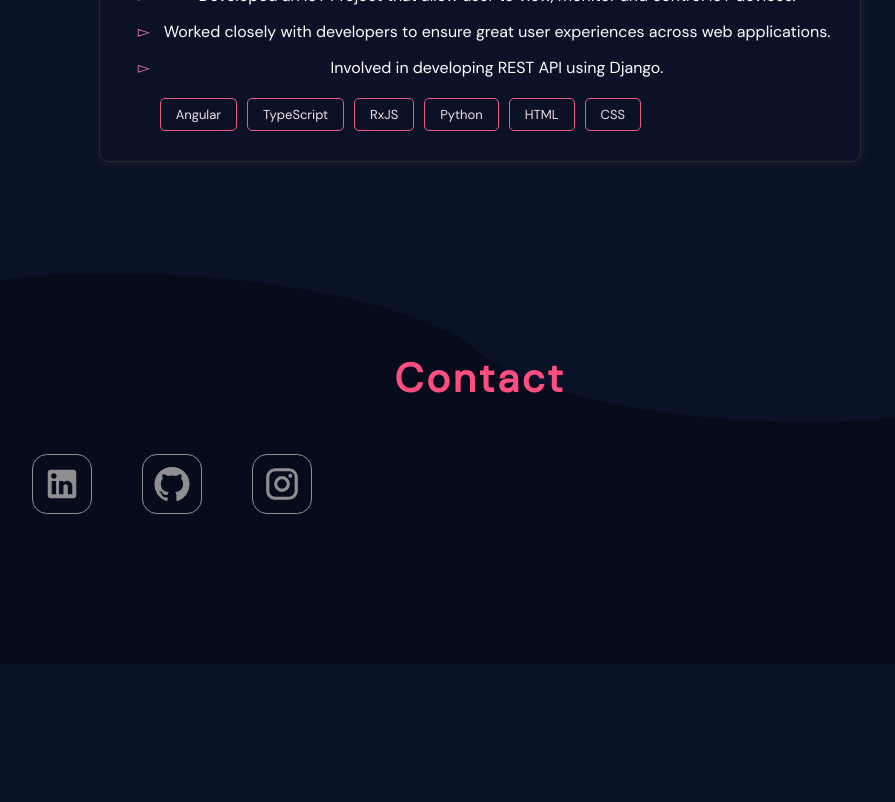
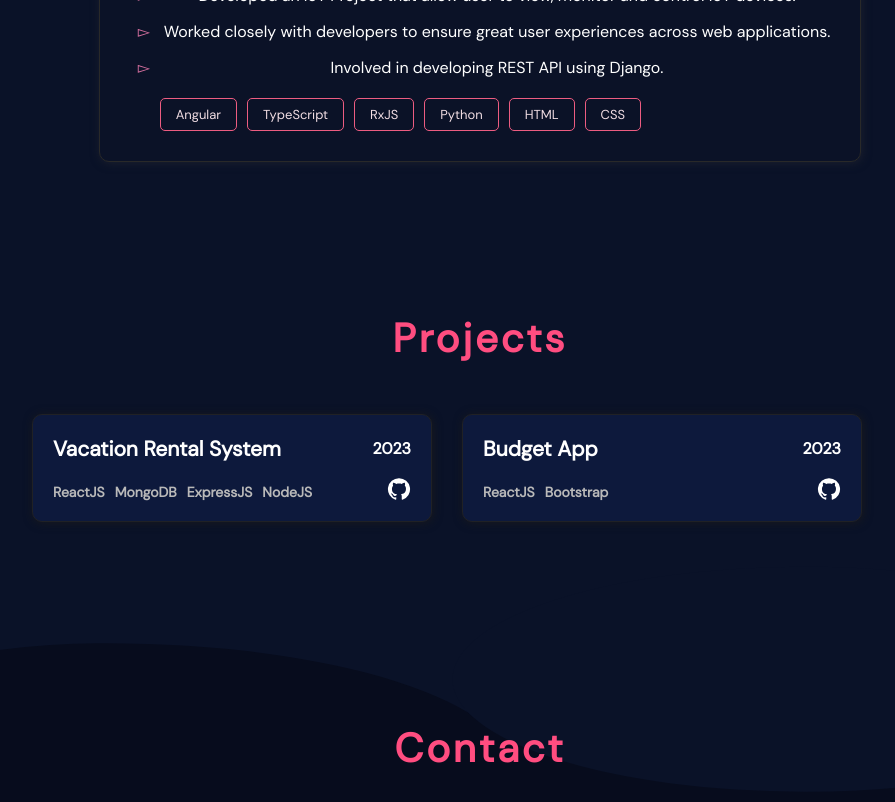
Before and after one commit to ongch24014/portfolio, a React (Create React App) app: page / in a window 1280 px wide. Shown: the part 1980-2782 px from the top of the page, without its empty margins (160-1055 px from the left). Before the commit the page ends 2644 px from the top, so only its background shows below. Built offline with nearby package versions, Linux system fonts and the light colour scheme.

Commit message:
added projects

```diff
--- a/src/App.js
+++ b/src/App.js
@@ -8,6 +8,7 @@ import LoadingPage from './LoadingPage';
 import { useEffect, useState } from 'react';
 import { useMediaQuery } from 'react-responsive';
 import 'animate.css';
+import Projects from './projects/Projects';
 
 function App() {
   const [currentNav, setNav] = useState('about');
@@ -34,7 +35,7 @@ function App() {
     } else if ((window.innerHeight + window.scrollY) / document.body.offsetHeight >= 0.99) {
       setNav('contact');
     } else {
-      const navlist = ['about', 'skill', 'experience'];
+      const navlist = ['about', 'skill', 'experience', 'projects'];
       navlist.forEach(element => {
 
         const ele = document.getElementById(element);
@@ -61,7 +62,6 @@ function App() {
 
       const targetScroll = element.getBoundingClientRect().top + document.documentElement.scrollTop + 30;
       if (windowScroll >= targetScroll) {
-        console.log('add')
         element.classList.add('animate__fadeInUp');
       }
     });
@@ -78,6 +78,7 @@ function App() {
       <About dark="true"></About>
       <Skill dark="true"></Skill>
       <Experience dark="true"></Experience>
+      <Projects dark="true"></Projects>
       <Contact dark="true"></Contact>
     </div>
   );
--- a/src/experience/experience.css
+++ b/src/experience/experience.css
@@ -18,6 +18,10 @@
     border: 1px solid #292929;
     box-shadow: 1px 1px 10px #1c202d;
     margin-bottom: 40px;
+}
+
+.exp-card:last-child {
+    margin-bottom: auto;
 }
 
 .exp-card:hover {
--- a/src/experience/experience.js
+++ b/src/experience/experience.js
@@ -9,7 +9,6 @@ export default class Experience extends React.Component {
         return (
             <div className={`experience ${this.props.dark ? " dark" : ''}`} id="experience">
                 <span className="main-title animate__animated" style={{ textAlign: "center" }} id="experience1">Experience</span>
-
 
                 <div className="experience-list">
                     {
@@ -24,7 +23,6 @@ export default class Experience extends React.Component {
                     }
                 </div>
 
-                <div className="curve"></div>
             </div>
         )
     }
--- a/src/index.css
+++ b/src/index.css
@@ -45,7 +45,7 @@ code {
   padding: 0 50px;
   box-sizing: border-box;
   position: fixed;
-  z-index: 1;
+  z-index: 3;
   transition: 0.3s;
 }
 
@@ -95,7 +95,7 @@ code {
   color: white;
 }
 
-.skill, .experience, .contact {
+.skill, .experience, .contact, .projects {
   scroll-behavior: smooth;
   display: flex;
   flex-direction: column;
@@ -177,3 +177,69 @@ code {
   background-color: #0A1227;
   z-index: 2;
 }
+
+.projects {
+  padding-bottom: 200px;
+}
+
+.projects-list {
+  display: flex;
+  flex-direction: row;
+  flex-wrap: wrap;
+  gap: 30px;
+}
+
+.project {
+  position: relative;
+  background: #0d193c;
+  box-sizing: border-box;
+  width: 400px;
+  gap: 20px;
+  padding: 20px 20px;
+  border-radius: 10px;
+  display: flex;
+  flex-direction: column;
+  transition: 0.3s;
+  color: #ffffff;
+  font-size: 21px;
+  font-weight: bold;
+  border: 1px solid #202125;
+  box-shadow: 1px 1px 10px #18191d;
+  cursor: default;
+}
+
+.project-header {
+  width: 100%;
+  display: flex;
+  justify-content: space-between;
+  align-items: center;
+  text-transform: capitalize;
+}
+
+.project-header > span:nth-child(2) {
+  font-size: 16px;
+}
+
+.project-languages {
+  display: flex;
+  gap: 10px;
+  font-size: 14px;
+  color: #b9b9b9 !important;
+}
+
+.project:hover {
+  color: #fc648f;
+}
+
+.project-gh {
+  position: absolute;
+  bottom: 20px;
+  right: 20px;
+  color: white;
+  transition: 0.2s !important;
+  cursor: pointer;
+}
+
+.project-gh:hover {
+  color: #f787a7;
+}
--- a/src/navbar/navbar.js
+++ b/src/navbar/navbar.js
@@ -40,7 +40,7 @@ export default function Navbar({ dark, current, change, isDesktopOrLaptop }) {
                     <span className={current === 'about' ? 'nav-sel' : ''} onClick={() => { changeState('about') }}>About</span>
                     <span className={current === 'skill' ? 'nav-sel' : ''} onClick={() => { changeState('skill') }}>Skills</span>
                     <span className={current === 'experience' ? 'nav-sel' : ''} onClick={() => { changeState('experience') }}>Experience</span>
-                    {/* <span className={current === 'project' ? 'nav-sel' : ''} onClick={() => {changeState('project')}}>Projects</span> */}
+                    <span className={current === 'projects' ? 'nav-sel' : ''} onClick={() => { changeState('projects') }}>Projects</span>
                     <span className={current === 'contact' ? 'nav-sel' : ''} onClick={() => { changeState('contact') }}>Contact</span>
                 </div> :
                 <div className="burger">
--- /dev/null
+++ b/src/projects/Projects.jsx
@@ -0,0 +1,36 @@
+import React from "react";
+import { projectsData } from "./projects-data";
+import GitHubIcon from "@mui/icons-material/GitHub";
+
+const Projects = () => {
+  return (
+    <div id="projects" className="projects">
+      <span
+        className="main-title animate__animated"
+        style={{ textAlign: "center" }}
+        id="experience1"
+      >
+        Projects
+      </span>
+      <div className="projects-list animate__animated">
+        {projectsData.map((project) => (
+          <div key={project.title} className="project">
+            <div className="project-header">
+              <span>{project.title}</span>
+              <span className="">{project.date}</span>
+            </div>
+            <div className="project-languages">
+              {project.languages.map((lang) => (
+                <span>{lang}</span>
+              ))}
+            </div>
+            <GitHubIcon className="project-gh"></GitHubIcon>
+          </div>
+        ))}
+      </div>
+      <div className="curve"></div>
+    </div>
+  );
+};
+
+export default Projects;
--- /dev/null
+++ b/src/projects/projects-data.js
@@ -0,0 +1,14 @@
+export const projectsData = [
+  {
+    title: 'Vacation rental system',
+    date: '2023',
+    languages: ['ReactJS', 'MongoDB', 'ExpressJS', 'NodeJS'],
+    link: "https://github.com/ongch24014/airbnb-clone-client"
+  },
+  {
+    title: 'Budget App',
+    date: '2023',
+    languages: ['ReactJS', 'Bootstrap'],
+    link: "https://github.com/ongch24014/budgetapp"
+  }
+];
```
